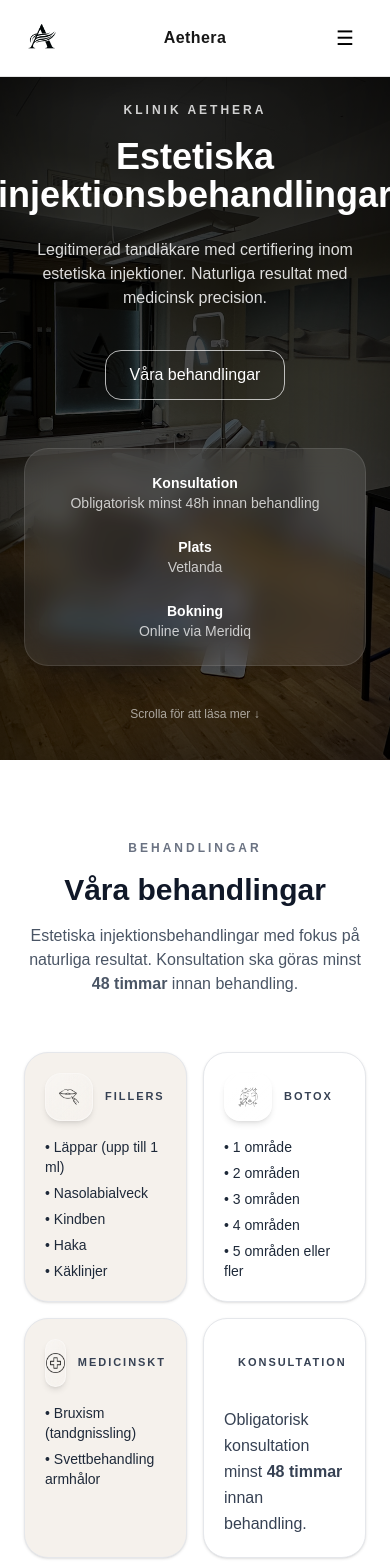
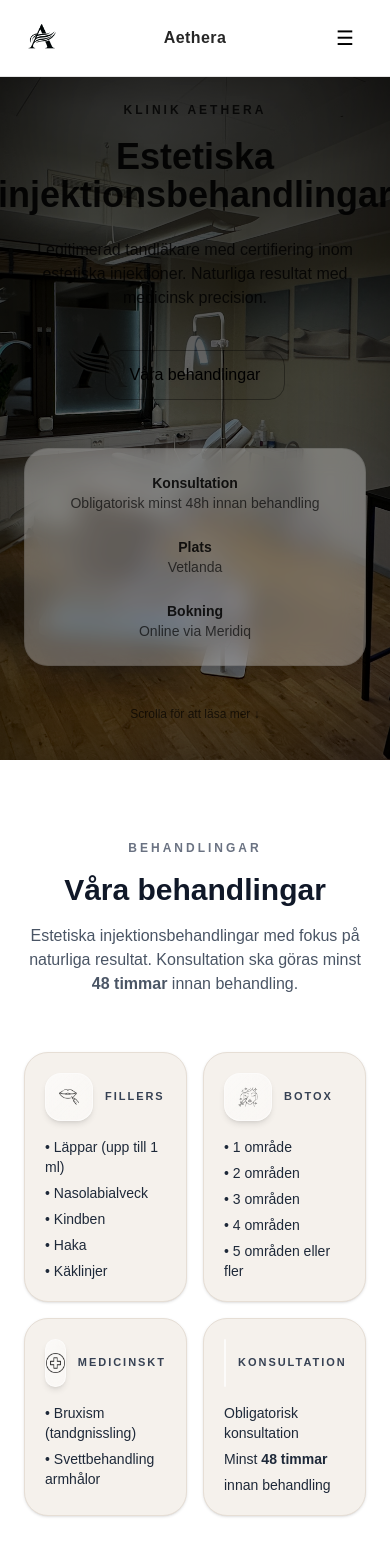
Before and after one commit to shahab0793378659-collab/aethera-website, a Next.js app in the folder aethera/: page / in a window 390 px wide. Shown: the top 1563 px of the page. Built offline with nearby package versions, Linux system fonts and the light colour scheme.

Commit message:
update mobile styling, intro splash and effects

```diff
--- a/aethera/app/page.tsx
+++ b/aethera/app/page.tsx
@@ -1,7 +1,9 @@
 "use client";
-import { useEffect } from "react";
+
+import { useEffect, useState } from "react";
 
 export default function Home() {
+  const [showIntro, setShowIntro] = useState(true);
 
   useEffect(() => {
     const onScroll = () => {
@@ -19,39 +21,71 @@ export default function Home() {
       text.style.transform = `translateY(${scroll * 0.2}px)`;
     };
 
+    const timer = setTimeout(() => {
+      setShowIntro(false);
+    }, 1800);
+
     window.addEventListener("scroll", onScroll);
 
-    return () => window.removeEventListener("scroll", onScroll);
+    return () => {
+      clearTimeout(timer);
+      window.removeEventListener("scroll", onScroll);
+    };
   }, []);
 
   return (
+    <>
+      <div
+        className={`fixed inset-0 z-[100] flex items-center justify-center bg-[#F5F1EC] transition-all duration-700 ${
+          showIntro
+            ? "pointer-events-auto opacity-100"
+            : "pointer-events-none opacity-0"
+        }`}
+      >
+        <div
+          className={`flex flex-col items-center justify-center transition-all duration-700 ${
+            showIntro ? "scale-100 opacity-100" : "scale-110 opacity-0"
+          }`}
+        >
+          <div className="rounded-full border border-black/10 bg-white/60 p-6 shadow-[0_15px_40px_rgba(0,0,0,0.06)] backdrop-blur-sm">
+            <img
+              src="/logo.png"
+              alt="Klinik Aethera"
+              className="h-20 w-20 object-contain"
+            />
+          </div>
+          <p className="mt-5 text-sm font-semibold uppercase tracking-[0.35em] text-black/70">
+            Klinik Aethera
+          </p>
+        </div>
+      </div>
+
       <main className="relative">
         <div id="top" />
 
-      {/* HERO */}
         <section
           id="hero"
-  className="relative pt-16 h-[90vh] min-h-[620px] w-full bg-[url('/hero.jpg')] bg-cover bg-center transition-all duration-700"
+          className="relative h-[90vh] min-h-[620px] w-full bg-[url('/hero.jpg')] bg-cover bg-center pt-16 transition-all duration-700"
         >
           <div
             id="hero-overlay"
-  className="absolute inset-0 bg-gradient-to-b from-black/95 via-black/70 to-black/65 transition-all duration-700"
+            className="absolute inset-0 bg-gradient-to-b from-black/90 via-black/60 to-black/55 transition-all duration-700 md:from-black/95 md:via-black/70 md:to-black/65"
           />
           <div className="absolute inset-0 [box-shadow:inset_0_0_120px_rgba(0,0,0,0.55)]" />
 
           <div
             id="hero-text"
-  className="relative mx-auto flex h-full max-w-6xl flex-col items-center justify-center px-6 text-center text-white transition-all duration-500"
+            className="relative mx-auto flex h-full max-w-6xl flex-col items-center justify-center px-6 text-center transition-all duration-500"
           >
-          <p className="text-xs font-semibold uppercase tracking-[0.25em] text-white/80">
+            <p className="text-xs font-semibold uppercase tracking-[0.25em] text-black/80 md:text-white/80">
               Klinik Aethera
             </p>
 
-          <h1 className="mt-5 text-4xl font-semibold leading-[1.05] md:text-6xl">
+            <h1 className="mt-5 text-4xl font-semibold leading-[1.05] text-black/90 md:text-6xl md:text-white">
               Estetiska injektionsbehandlingar
             </h1>
 
-          <p className="mt-6 max-w-2xl text-base text-white/85 md:text-lg">
+            <p className="mt-6 max-w-2xl text-base text-black/80 md:text-lg md:text-white/85">
               Legitimerad tandläkare med certifiering inom estetiska injektioner.
               Naturliga resultat med medicinsk precision.
             </p>
@@ -59,38 +93,45 @@ export default function Home() {
             <div className="mt-10 flex flex-wrap justify-center gap-3">
               <a
                 href="#behandlingar"
-              className="rounded-2xl border border-white/70 px-6 py-3 font-medium text-white hover:bg-white/10"
+                className="rounded-2xl border border-black/35 px-6 py-3 font-medium text-black transition hover:bg-black/5 md:border-white/70 md:text-white md:hover:bg-white/10"
               >
                 Våra behandlingar
               </a>
             </div>
 
-          <div className="mt-12 w-full max-w-4xl rounded-3xl border border-white/10 bg-white/10 p-6 backdrop-blur-md">
+            <div className="mt-12 w-full max-w-4xl rounded-3xl border border-black/10 bg-white/30 p-6 shadow-[0_20px_60px_rgba(0,0,0,0.08)] backdrop-blur-md md:border-white/10 md:bg-white/10">
               <div className="grid grid-cols-1 gap-6 text-sm md:grid-cols-3">
                 <div>
-                <p className="font-semibold">Konsultation</p>
-                <p className="text-white/75">
+                  <p className="font-semibold text-black/85 md:text-white">
+                    Konsultation
+                  </p>
+                  <p className="text-black/65 md:text-white/75">
                     Obligatorisk minst 48h innan behandling
                   </p>
                 </div>
                 <div>
-                <p className="font-semibold">Plats</p>
-                <p className="text-white/75">Vetlanda</p>
+                  <p className="font-semibold text-black/85 md:text-white">
+                    Plats
+                  </p>
+                  <p className="text-black/65 md:text-white/75">Vetlanda</p>
                 </div>
                 <div>
-                <p className="font-semibold">Bokning</p>
-                <p className="text-white/75">Online via Meridiq</p>
+                  <p className="font-semibold text-black/85 md:text-white">
+                    Bokning
+                  </p>
+                  <p className="text-black/65 md:text-white/75">
+                    Online via Meridiq
+                  </p>
                 </div>
               </div>
             </div>
 
-          <div className="mt-10 text-xs text-white/60">
+            <div className="mt-10 text-xs text-black/65 md:text-white/60">
               Scrolla för att läsa mer ↓
             </div>
           </div>
         </section>
 
-      {/* BEHANDLINGAR */}
         <section id="behandlingar" className="bg-white py-20">
           <div className="mx-auto max-w-6xl px-6">
             <div className="text-center">
@@ -105,19 +146,19 @@ export default function Home() {
               <p className="mx-auto mt-4 max-w-2xl text-gray-600">
                 Estetiska injektionsbehandlingar med fokus på naturliga resultat.
                 Konsultation ska göras minst{" "}
-              <span className="font-semibold">48 timmar</span> innan behandling.
+                <span className="font-semibold">48 timmar</span> innan
+                behandling.
               </p>
             </div>
 
             <div className="mt-14 grid grid-cols-2 gap-4 lg:grid-cols-4">
-            {/* Fillers */}
               <a
                 href="/behandlingar?category=fillers"
-              className="block rounded-3xl border border-gray-200 bg-[#F5F1EC] p-5 shadow-sm transition hover:-translate-y-1 hover:shadow-md sm:p-7"
+                className="block h-full rounded-3xl border border-[#E6DED5] bg-[#F5F1EC] p-5 shadow-sm transition duration-300 hover:-translate-y-1 hover:shadow-[0_20px_50px_rgba(0,0,0,0.06)] sm:p-7"
               >
                 <div className="flex items-center gap-3">
-                <div className="group relative flex h-12 w-12 items-center justify-center overflow-hidden rounded-2xl border border-white/40 bg-white/10 shadow-md backdrop-blur-lg transition-transform duration-300 hover:scale-105 sm:h-14 sm:w-14">
-                  <div className="pointer-events-none absolute inset-0 bg-gradient-to-br from-white/40 via-white/10 to-transparent opacity-70" />
+                  <div className="group relative flex h-12 w-12 items-center justify-center overflow-hidden rounded-2xl border border-white/50 bg-white/45 shadow-md backdrop-blur-lg transition-transform duration-300 hover:scale-105 sm:h-14 sm:w-14">
+                    <div className="pointer-events-none absolute inset-0 bg-gradient-to-br from-white/50 via-white/10 to-transparent opacity-70" />
                     <img
                       src="/icons/fillers.png"
                       alt="Fillers"
@@ -138,14 +179,13 @@ export default function Home() {
                 </ul>
               </a>
 
-            {/* Botox */}
               <a
                 href="/behandlingar?category=botox"
-              className="block rounded-3xl border border-gray-200 bg-white p-5 shadow-sm transition hover:-translate-y-1 hover:shadow-md sm:p-7"
+                className="block h-full rounded-3xl border border-[#E6DED5] bg-[#F5F1EC] p-5 shadow-sm transition duration-300 hover:-translate-y-1 hover:shadow-[0_20px_50px_rgba(0,0,0,0.06)] sm:p-7"
               >
                 <div className="flex items-center gap-3">
-                <div className="group relative flex h-12 w-12 items-center justify-center overflow-hidden rounded-2xl border border-white/40 bg-white/10 shadow-md backdrop-blur-lg transition-transform duration-300 hover:scale-105 sm:h-14 sm:w-14">
-                  <div className="pointer-events-none absolute inset-0 bg-gradient-to-br from-white/40 via-white/10 to-transparent opacity-70" />
+                  <div className="group relative flex h-12 w-12 items-center justify-center overflow-hidden rounded-2xl border border-white/50 bg-white/45 shadow-md backdrop-blur-lg transition-transform duration-300 hover:scale-105 sm:h-14 sm:w-14">
+                    <div className="pointer-events-none absolute inset-0 bg-gradient-to-br from-white/50 via-white/10 to-transparent opacity-70" />
                     <img
                       src="/icons/botox.png"
                       alt="Botox"
@@ -166,14 +206,13 @@ export default function Home() {
                 </ul>
               </a>
 
-            {/* Medicinskt */}
               <a
                 href="/behandlingar?category=medicinskt"
-              className="block rounded-3xl border border-gray-200 bg-[#F5F1EC] p-5 shadow-sm transition hover:-translate-y-1 hover:shadow-md sm:p-7"
+                className="block h-full rounded-3xl border border-[#E6DED5] bg-[#F5F1EC] p-5 shadow-sm transition duration-300 hover:-translate-y-1 hover:shadow-[0_20px_50px_rgba(0,0,0,0.06)] sm:p-7"
               >
                 <div className="flex items-center gap-3">
-                <div className="group relative flex h-12 w-12 items-center justify-center overflow-hidden rounded-2xl border border-white/40 bg-white/10 shadow-md backdrop-blur-lg transition-transform duration-300 hover:scale-105 sm:h-14 sm:w-14">
-                  <div className="pointer-events-none absolute inset-0 bg-gradient-to-br from-white/40 via-white/10 to-transparent opacity-70" />
+                  <div className="group relative flex h-12 w-12 items-center justify-center overflow-hidden rounded-2xl border border-white/50 bg-white/45 shadow-md backdrop-blur-lg transition-transform duration-300 hover:scale-105 sm:h-14 sm:w-14">
+                    <div className="pointer-events-none absolute inset-0 bg-gradient-to-br from-white/50 via-white/10 to-transparent opacity-70" />
                     <img
                       src="/icons/medical.png"
                       alt="Medicinskt"
@@ -191,14 +230,13 @@ export default function Home() {
                 </ul>
               </a>
 
-            {/* Konsultation */}
               <a
                 href="/behandlingar?category=konsultation"
-              className="block rounded-3xl border border-gray-200 bg-white p-5 shadow-sm transition hover:-translate-y-1 hover:shadow-md sm:p-7"
+                className="block h-full rounded-3xl border border-[#E6DED5] bg-[#F5F1EC] p-5 shadow-sm transition duration-300 hover:-translate-y-1 hover:shadow-[0_20px_50px_rgba(0,0,0,0.06)] sm:p-7"
               >
                 <div className="flex items-center gap-3">
-                <div className="group relative flex h-12 w-12 items-center justify-center overflow-hidden rounded-2xl border border-white/40 bg-white/10 shadow-md backdrop-blur-lg transition-transform duration-300 hover:scale-105 sm:h-14 sm:w-14">
-                  <div className="pointer-events-none absolute inset-0 bg-gradient-to-br from-white/40 via-white/10 to-transparent opacity-70" />
+                  <div className="group relative flex h-12 w-12 items-center justify-center overflow-hidden rounded-2xl border border-white/50 bg-white/45 shadow-md backdrop-blur-lg transition-transform duration-300 hover:scale-105 sm:h-14 sm:w-14">
+                    <div className="pointer-events-none absolute inset-0 bg-gradient-to-br from-white/50 via-white/10 to-transparent opacity-70" />
                     <img
                       src="/icons/consultation.png"
                       alt="Konsultation"
@@ -210,17 +248,18 @@ export default function Home() {
                   </p>
                 </div>
 
-              <p className="mt-5 text-gray-700 leading-relaxed">
-                Obligatorisk konsultation minst{" "}
-                <span className="font-semibold">48 timmar</span> innan behandling.
-              </p>
+                <ul className="mt-4 space-y-1.5 text-sm text-gray-800 sm:text-base">
+                  <li>Obligatorisk konsultation</li>
+                  <li>Minst <span className="font-semibold">48 timmar</span></li>
+                  <li>innan behandling</li>
+                </ul>
               </a>
             </div>
 
             <div className="mt-12 flex justify-center">
               <a
                 href="#boka"
-              className="inline-flex rounded-2xl border border-gray-300 px-7 py-3 font-medium hover:bg-gray-50"
+                className="inline-flex rounded-2xl border border-gray-300 px-7 py-3 font-medium transition hover:-translate-y-0.5 hover:bg-gray-50"
               >
                 Se tider & boka
               </a>
@@ -228,11 +267,10 @@ export default function Home() {
           </div>
         </section>
 
-      {/* OM */}
         <section id="om" className="bg-[#C8A27A] py-20">
           <div className="mx-auto grid max-w-6xl grid-cols-1 items-center gap-12 px-6 md:grid-cols-2">
             <div className="flex justify-center md:justify-start">
-            <div className="relative h-[360px] w-[280px] overflow-hidden rounded-[999px] bg-white/30 shadow-lg">
+              <div className="relative h-[360px] w-[280px] overflow-hidden rounded-[999px] bg-white/30 shadow-[0_25px_80px_rgba(0,0,0,0.12)] transition duration-500 hover:-translate-y-1">
                 <img
                   src="/shahab.jpg"
                   alt="Shahab Mohammadi"
@@ -266,13 +304,13 @@ export default function Home() {
               <div className="mt-8 flex flex-wrap gap-3">
                 <a
                   href="#boka"
-                className="rounded-xl bg-black px-6 py-3 font-medium text-white hover:opacity-90"
+                  className="rounded-xl bg-black px-6 py-3 font-medium text-white transition hover:-translate-y-0.5 hover:opacity-90"
                 >
                   Boka tid
                 </a>
                 <a
                   href="#kontakt"
-                className="rounded-xl border border-black/30 px-6 py-3 font-medium hover:bg-black/5"
+                  className="rounded-xl border border-black/30 px-6 py-3 font-medium transition hover:-translate-y-0.5 hover:bg-black/5"
                 >
                   Kontakta oss
                 </a>
@@ -281,7 +319,6 @@ export default function Home() {
           </div>
         </section>
 
-      {/* BOKA */}
         <section id="boka" className="bg-[#F5F1EC] py-20">
           <div className="mx-auto max-w-6xl px-6">
             <div className="text-center">
@@ -295,7 +332,7 @@ export default function Home() {
               </p>
             </div>
 
-          <div className="mt-12 overflow-hidden rounded-2xl border border-gray-200 bg-white shadow-sm">
+            <div className="mt-12 overflow-hidden rounded-2xl border border-gray-200 bg-white shadow-[0_20px_60px_rgba(0,0,0,0.06)] transition duration-300 hover:shadow-[0_25px_70px_rgba(0,0,0,0.08)]">
               <div className="h-[680px] w-full">
                 <iframe
                   title="Meridiq Bokningssystem"
@@ -303,6 +340,7 @@ export default function Home() {
                   className="h-full w-full"
                   frameBorder="0"
                   allowFullScreen
+                  loading="lazy"
                 />
               </div>
             </div>
@@ -317,7 +355,6 @@ export default function Home() {
           </div>
         </section>
 
-      {/* INSTAGRAM */}
         <section className="bg-white py-20">
           <div className="mx-auto max-w-6xl px-6">
             <div className="flex flex-col items-start justify-between gap-6 md:flex-row md:items-end">
@@ -337,7 +374,7 @@ export default function Home() {
                 href="https://www.instagram.com/klinik.aethera/"
                 target="_blank"
                 rel="noopener noreferrer"
-              className="inline-flex rounded-2xl border border-gray-300 px-6 py-3 font-medium hover:bg-gray-50"
+                className="inline-flex rounded-2xl border border-gray-300 px-6 py-3 font-medium transition hover:-translate-y-0.5 hover:bg-gray-50"
               >
                 Öppna @klinik.aethera →
               </a>
@@ -348,7 +385,7 @@ export default function Home() {
                 href="https://www.instagram.com/klinik.aethera/"
                 target="_blank"
                 rel="noopener noreferrer"
-              className="group relative aspect-[4/3] overflow-hidden rounded-3xl border border-gray-200 bg-gray-100 md:col-span-7"
+                className="group relative aspect-[4/3] overflow-hidden rounded-3xl border border-gray-200 bg-gray-100 shadow-sm transition duration-300 hover:-translate-y-1 hover:shadow-[0_20px_50px_rgba(0,0,0,0.06)] md:col-span-7"
               >
                 <img
                   src="/ig1.jpg"
@@ -371,7 +408,7 @@ export default function Home() {
                     href="https://www.instagram.com/klinik.aethera/"
                     target="_blank"
                     rel="noopener noreferrer"
-                  className="group relative aspect-square overflow-hidden rounded-3xl border border-gray-200 bg-gray-100"
+                    className="group relative aspect-square overflow-hidden rounded-3xl border border-gray-200 bg-gray-100 shadow-sm transition duration-300 hover:-translate-y-1 hover:shadow-[0_20px_50px_rgba(0,0,0,0.06)]"
                   >
                     <img
                       src={`/${img}`}
@@ -387,7 +424,7 @@ export default function Home() {
                 href="https://www.instagram.com/klinik.aethera/"
                 target="_blank"
                 rel="noopener noreferrer"
-              className="group relative aspect-[21/9] overflow-hidden rounded-3xl border border-gray-200 bg-gray-100 md:col-span-12"
+                className="group relative aspect-[21/9] overflow-hidden rounded-3xl border border-gray-200 bg-gray-100 shadow-sm transition duration-300 hover:-translate-y-1 hover:shadow-[0_20px_50px_rgba(0,0,0,0.06)] md:col-span-12"
               >
                 <img
                   src="/ig6.jpg"
@@ -405,10 +442,9 @@ export default function Home() {
           </div>
         </section>
 
-      {/* KONTAKT */}
         <section id="kontakt" className="bg-white py-20">
           <div className="mx-auto max-w-6xl px-6">
-          <div className="rounded-3xl border border-gray-200 bg-[#F5F1EC] p-10 md:p-12">
+            <div className="rounded-3xl border border-[#E8E0D7] bg-[#F5F1EC] p-10 shadow-[0_20px_60px_rgba(0,0,0,0.04)] transition duration-300 hover:shadow-[0_24px_70px_rgba(0,0,0,0.06)] md:p-12">
               <div className="grid grid-cols-1 gap-10 md:grid-cols-3">
                 <div>
                   <p className="text-xs font-semibold uppercase tracking-[0.25em] text-gray-500">
@@ -432,6 +468,7 @@ export default function Home() {
                     >
                       klinik.aethera@gmail.com
                     </a>
+
                     <div className="mt-4">
                       <p className="text-sm font-semibold">Sociala medier</p>
 
@@ -456,6 +493,7 @@ export default function Home() {
                       </div>
                     </div>
                   </div>
+
                   <div>
                     <p className="text-sm font-semibold">Plats</p>
                     <p className="text-gray-700">Vetlanda</p>
@@ -472,13 +510,13 @@ export default function Home() {
 
                   <a
                     href="#boka"
-                  className="inline-flex rounded-2xl bg-black px-6 py-3 font-medium text-white hover:opacity-90"
+                    className="inline-flex rounded-2xl bg-black px-6 py-3 font-medium text-white transition hover:-translate-y-0.5 hover:opacity-90"
                   >
                     Boka tid
                   </a>
                   <a
                     href="/vanliga-fragor"
-  className="inline-flex rounded-2xl border border-gray-300 px-6 py-3 font-medium hover:bg-gray-50"
+                    className="inline-flex rounded-2xl border border-gray-300 px-6 py-3 font-medium transition hover:-translate-y-0.5 hover:bg-white/60"
                   >
                     Vanliga frågor
                   </a>
@@ -487,7 +525,7 @@ export default function Home() {
             </div>
           </div>
         </section>
-      {/* FOOTER */}
+
         <footer className="bg-[#0F0F0F] py-12 text-white">
           <div className="mx-auto max-w-6xl px-6">
             <div className="flex flex-col gap-10 md:flex-row md:items-start md:justify-between">
@@ -545,5 +583,6 @@ export default function Home() {
           </div>
         </footer>
       </main>
+    </>
   );
 }
--- a/aethera/components/Navbar.tsx
+++ b/aethera/components/Navbar.tsx
@@ -50,16 +50,12 @@ export default function Navbar() {
       className={[
         "fixed top-0 left-0 z-50 w-full transition-all duration-300",
         scrolled
-          ? "border-b border-black/10 bg-white/75 backdrop-blur-md"
+          ? "border-b border-black/10 bg-white/80 backdrop-blur-md"
           : "border-b border-black/10 bg-white",
       ].join(" ")}
     >
       <div className="mx-auto max-w-6xl px-6 py-4">
-
-        {/* DESKTOP */}
         <div className="hidden md:grid md:grid-cols-[1fr_auto_1fr] md:items-center">
-
-          {/* Logo */}
           <div className="flex items-center">
             <a href="/" onClick={close}>
               <img
@@ -70,7 +66,6 @@ export default function Navbar() {
             </a>
           </div>
 
-          {/* Center navigation */}
           <nav className="flex items-center justify-center gap-2">
             <a href="/" onClick={close} className={navLinkClass("/")}>
               Hem
@@ -105,7 +100,6 @@ export default function Navbar() {
             </a>
           </nav>
 
-          {/* Right button */}
           <div className="flex justify-end">
             <a
               href="/#boka"
@@ -116,11 +110,7 @@ export default function Navbar() {
           </div>
         </div>
 
-
-        {/* MOBILE */}
         <div className="relative flex items-center justify-between md:hidden">
-
-          {/* Logo left */}
           <a href="/" onClick={close}>
             <img
               src="/logo.png"
@@ -129,12 +119,10 @@ export default function Navbar() {
             />
           </a>
 
-          {/* Center text */}
-          <div className="absolute left-1/2 -translate-x-1/2 font-semibold tracking-wide">
+          <div className="absolute left-1/2 -translate-x-1/2 font-semibold tracking-wide text-black/85">
             Aethera
           </div>
 
-          {/* Hamburger */}
           <button
             type="button"
             onClick={() => setOpen((v) => !v)}
@@ -143,15 +131,12 @@ export default function Navbar() {
           >
             <span className="text-xl">{open ? "✕" : "☰"}</span>
           </button>
-
         </div>
       </div>
 
-      {/* MOBILE MENU */}
       {open && (
         <div className="border-t border-black/10 bg-white/95 backdrop-blur-md md:hidden">
           <div className="mx-auto flex max-w-6xl flex-col gap-2 px-6 py-4">
-
             <a href="/" onClick={close} className={navLinkClass("/")}>
               Hem
             </a>
@@ -191,7 +176,6 @@ export default function Navbar() {
             >
               Boka tid
             </a>
-
           </div>
         </div>
       )}
```
Also changed, not shown: aethera/app/vanliga-fragor/page.tsx (+23 -15 lines). Lines whose indentation alone changed are shown as unchanged.
